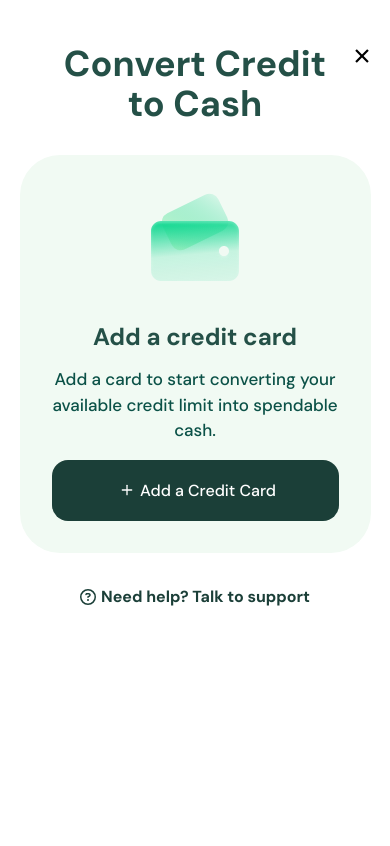
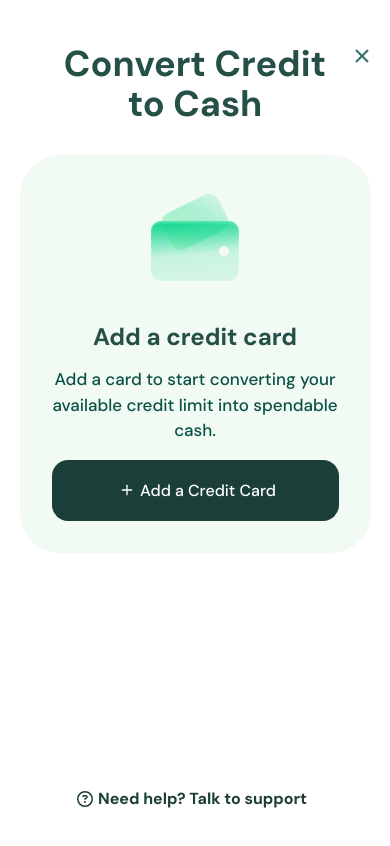
Before and after one commit to ascinate/kashu, a React (Vite) app: page / in a window 390 px wide. Shown: the top 846 px of the page. Built offline with nearby package versions, Linux system fonts and the light colour scheme.

Commit message:
1st page

```diff
--- a/src/index.css
+++ b/src/index.css
@@ -308,6 +308,7 @@ button:focus-visible {
 .need-text{
   font-weight: 700;
   color: #1b3f38;
+  bottom: 33px;
 }
 .need-text svg{
   margin-right: 5px;
@@ -416,6 +417,9 @@ button:focus-visible {
 .incsrice{
   color: rgba(11, 81, 71, 0.8);
 }
+.min-ho{
+  min-height: 100vh;
+}
 @media(min-width:1024px){
   .walltes-div01{
     width: 50%;
@@ -445,7 +449,7 @@ button:focus-visible {
   padding-top: 0;
  }
  .close-btn {
-  color: #000 !important;
+  color: rgba(11, 81, 71, 0.8) !important;
   right: 4%;
  }
  .geattings-st {
--- a/src/pages/DepositEmpty.tsx
+++ b/src/pages/DepositEmpty.tsx
@@ -10,7 +10,7 @@ const DepositEmpty: React.FC = () => {
         <>
         <section className="w-full float-left">
           <div className="body-contentsd-div01 w-full float-left">
-            <div className='name-div05 multis-div relative'>
+            <div className='name-div05 min-ho multis-div relative'>
             <NavLink to="/" className="close-btn absolute top-0"> <IoCloseSharp /> </NavLink>
               <h1 className='text-center mt-11 geattings-st w-96 mx-auto'> Convert Credit
               to Cash </h1>
@@ -23,7 +23,7 @@ const DepositEmpty: React.FC = () => {
                  <NavLink to="/depositselect" className='w-full add-cre flex items-center justify-center mt-4'> <FiPlus/> Add a Credit Card</NavLink>
               </div>
 
-              <NavLink to="/" className="text-center need-text items-center w-96 mx-auto  we-texts text-center flex justify-center mt-8"> <FaRegCircleQuestion/> Need help? Talk to support </NavLink>
+              <NavLink to="/" className="text-center fixed need-text items-center w-96 mx-auto  we-texts text-center flex justify-center mt-8"> <FaRegCircleQuestion/> Need help? Talk to support </NavLink>
 
 
 
```
Also changed, not shown: src/images/fma.gif (added).
